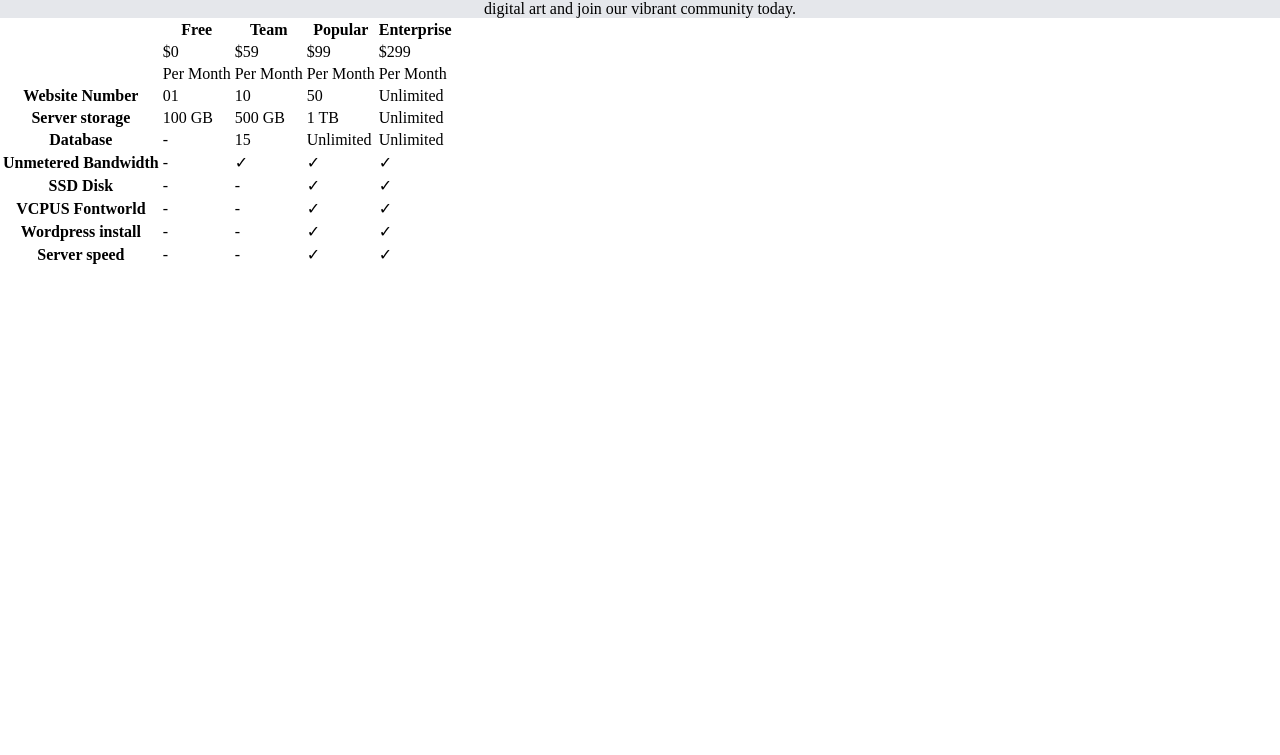
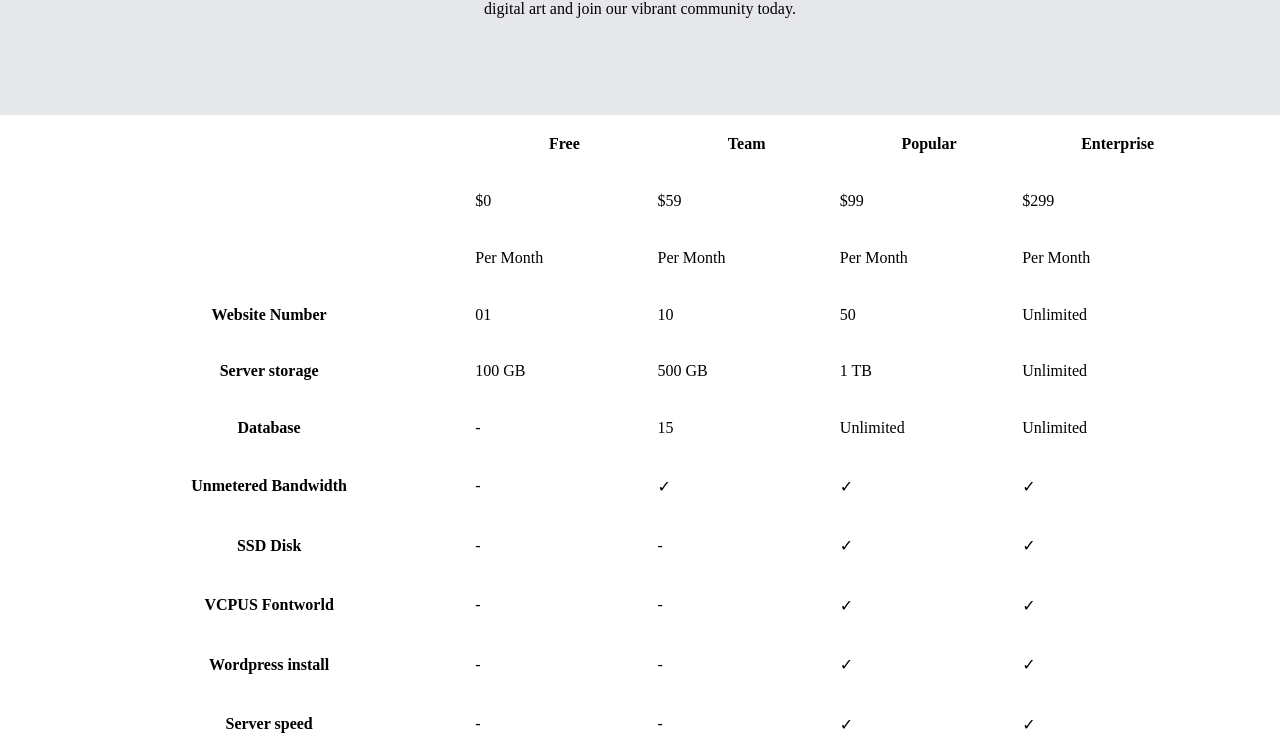
Before and after one commit to Northern-Bear/Pricing-and-Planning, a plain HTML site: page index.html in a window 1280 px wide. Shown: the part 45-800 px from the top of the page. Drawn offline with Linux system fonts and the light colour scheme.

Commit message:
started styling table

```diff
--- a/index.html
+++ b/index.html
@@ -10,7 +10,7 @@
     <div class="header-container">
         <div class="header-content">
             <h2>Pricing & Plans</h2>
-            <p class="header-p">Discover the plan that unlocks the transformative power of digital art and join our vibrant community today.</p>
+            <p>Discover the plan that unlocks the transformative power of digital art and join our vibrant community today.</p>
         </div>
     </div>
     <div class="table-section">
--- a/style.css
+++ b/style.css
@@ -5,6 +5,7 @@
 
 .header-container{
     display: flex;
+    height: 10rem;
     justify-content: center;
     background-color: #E5E7EB;
 }
@@ -13,10 +14,17 @@
     display: flex;
     flex-direction: column;
     align-items: center;
-    width: 30rem;
+    text-align: center;
+    width: 25rem;
 }
 
-.header-p {
-    width: 25rem;
-    text-align: center;
+.table-section {
+    height: 80vh;
+    width: 100%;
+    display: flex;
+    justify-content: center;
 }
+
+table {
+    width: 90vw;
+}
```
